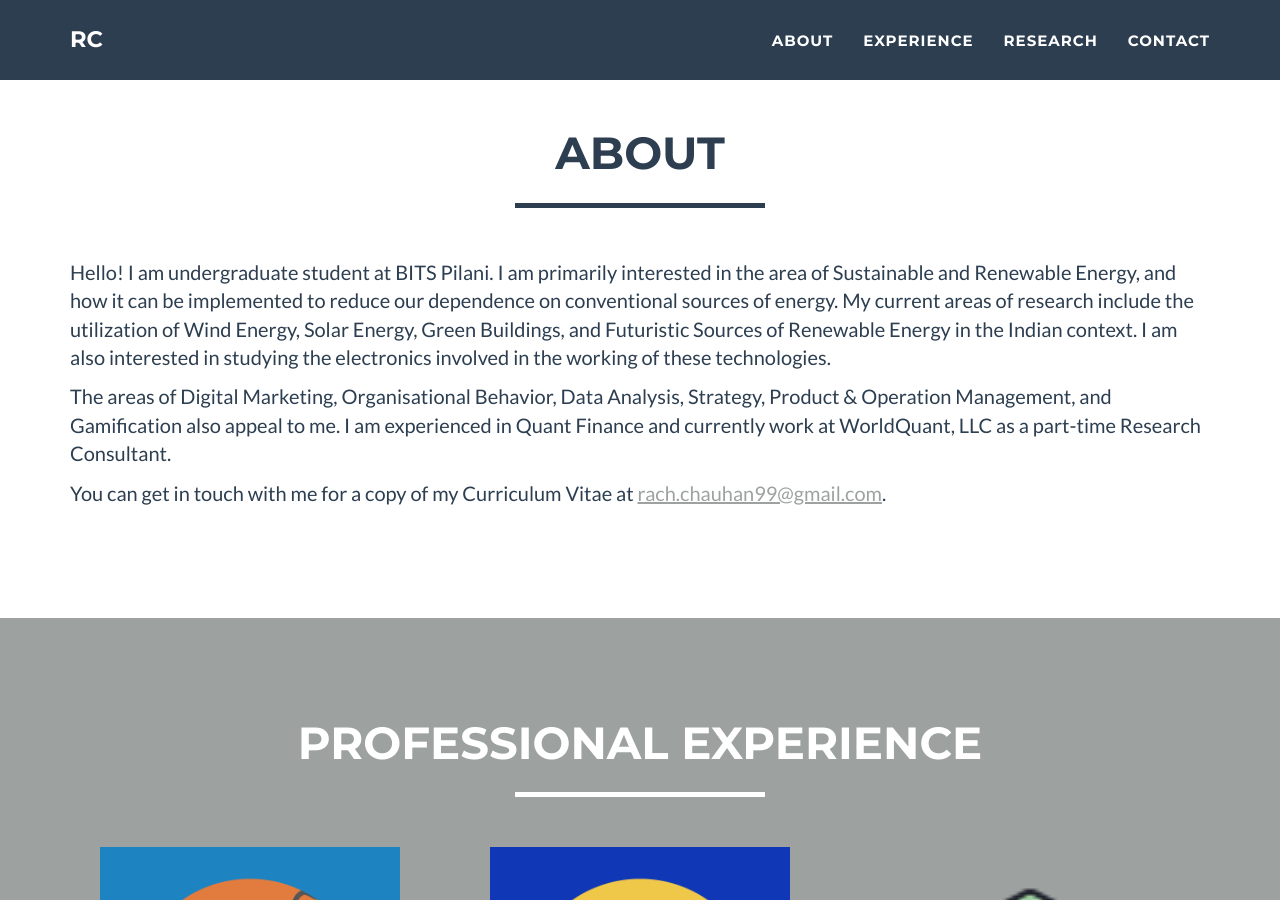
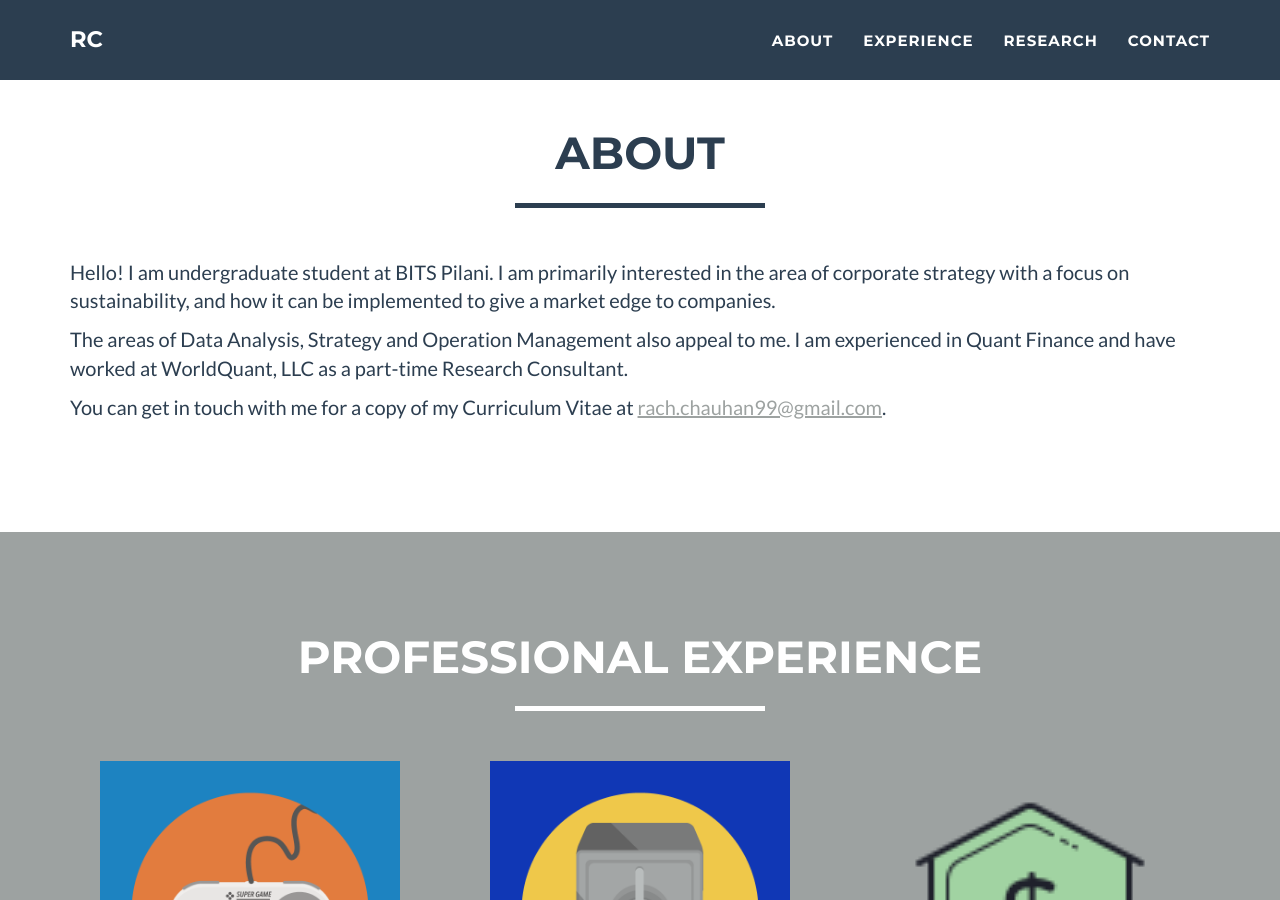
Before and after one commit to chauhansrahul/chauhansrahul.github.io, a Jekyll site: the page built from index.html, in a window 1280 px wide and 900 px high, scrolled down 814 px. Built offline with Jekyll 4.4.1, drawn with Linux system fonts in a browser that asks for light colours.

Commit message:
Update about.html

```diff
--- a/_includes/about.html
+++ b/_includes/about.html
@@ -10,11 +10,11 @@
     <div class="row">
       <div class="col-md-12">
        <p>
-        Hello! I am undergraduate student at BITS Pilani. I am primarily interested in the area of Sustainable and Renewable Energy, and how it can be implemented to reduce our dependence on conventional sources of energy. My current areas of research include the utilization of Wind Energy, Solar Energy, Green Buildings, and Futuristic Sources of Renewable Energy in the Indian context. I am also interested in studying the electronics involved in the working of these technologies.
+        Hello! I am undergraduate student at BITS Pilani. I am primarily interested in the area of corporate strategy with a focus on sustainability, and how it can be implemented to give a market edge to companies.
       </p>
       <p>
 
-        The areas of Digital Marketing, Organisational Behavior, Data Analysis, Strategy, Product & Operation Management, and Gamification also appeal to me. I am experienced in Quant Finance and currently work at WorldQuant, LLC as a part-time Research Consultant.
+        The areas of Data Analysis, Strategy and Operation Management also appeal to me. I am experienced in Quant Finance and have worked at WorldQuant, LLC as a part-time Research Consultant.
       </p>
       <p>
         You can get in touch with me for a copy of my Curriculum Vitae at <a
```
